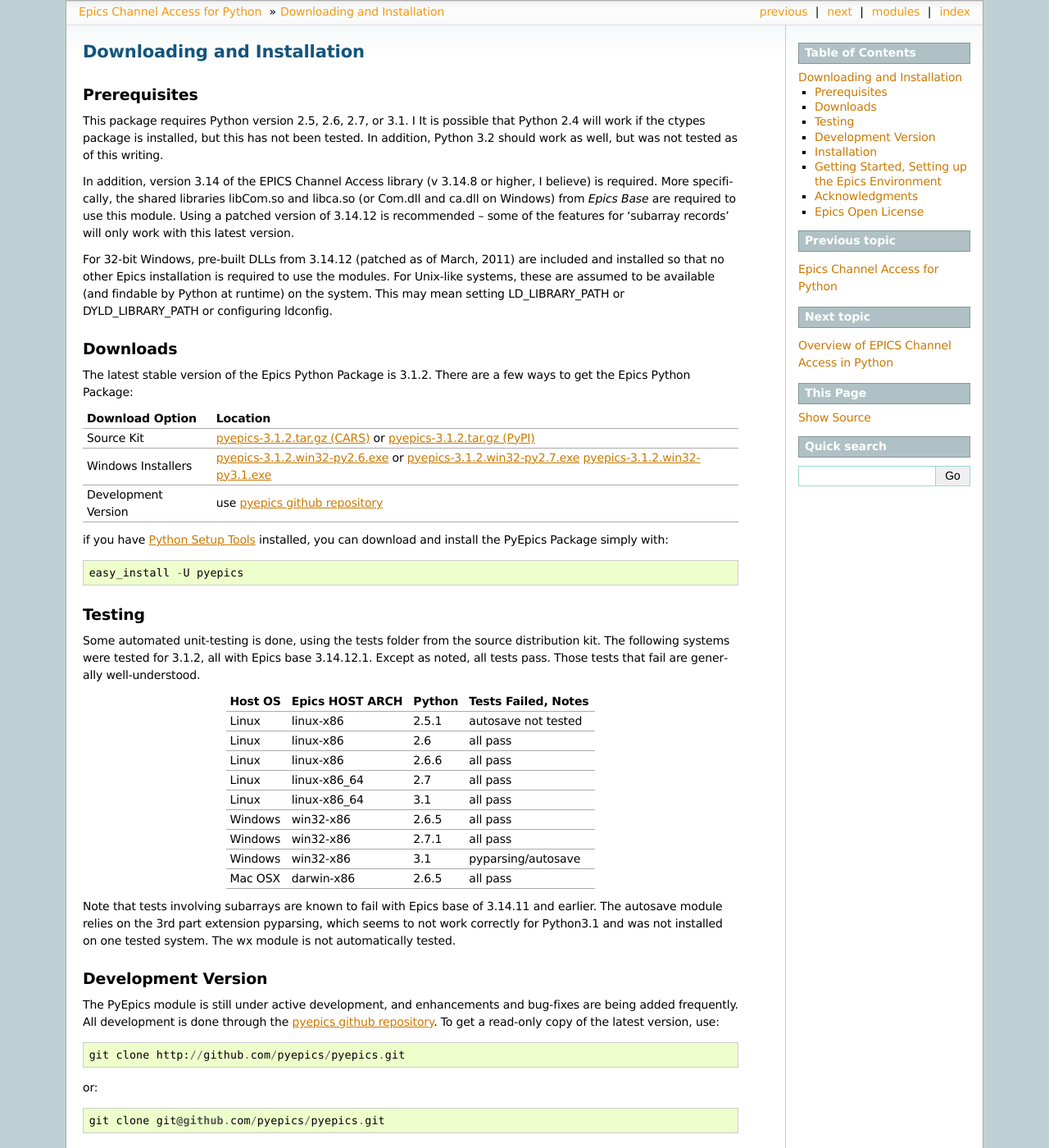
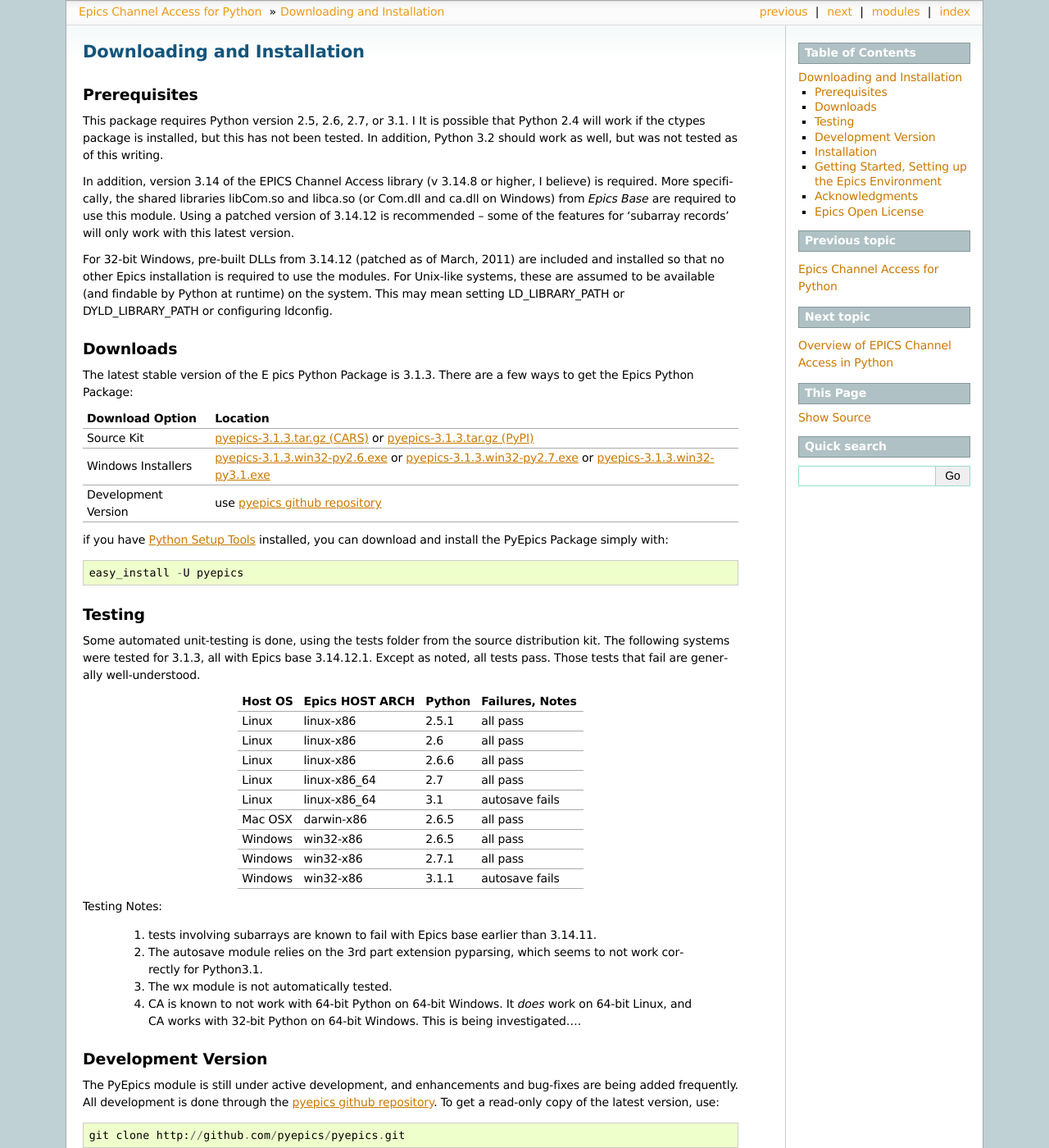
Before and after one commit to pyepics/pyepics, a Sphinx documentation site: the page built from doc/installation.rst, in a window 1280 px wide and 1400 px high. Shown: the whole window at 82% size. Built offline with Sphinx 7.4.7, drawn with Linux system fonts in a browser that asks for light colours; formulas are drawn with MathJax 3; the version number is read from the project's files by our own code.

```diff
--- a/doc/installation.rst
+++ b/doc/installation.rst
@@ -26,14 +26,14 @@ setting LD_LIBRARY_PATH or DYLD_LIBRARY_PATH or configuring ldconfig.
 Downloads
 ~~~~~~~~~~~~~
 
-The latest stable version of the Epics Python Package is 3.1.2.  There are
+The latest stable version of the E pics Python Package is 3.1.3.  There are
 a few ways to get the Epics Python Package:
 
-.. _pyepics-3.1.2.tar.gz (CARS):   http://cars9.uchicago.edu/software/python/pyepics3/src/pyepics-3.1.2.tar.gz
-.. _pyepics-3.1.2.tar.gz (PyPI):   http://pypi.python.org/packages/source/p/pyepics/pyepics-3.1.2.tar.gz
-.. _pyepics-3.1.2.win32-py2.6.exe: http://cars9.uchicago.edu/software/python/pyepics3/src/pyepics-3.1.2.win32-py2.6.exe
-.. _pyepics-3.1.2.win32-py2.7.exe: http://cars9.uchicago.edu/software/python/pyepics3/src/pyepics-3.1.2.win32-py2.7.exe
-.. _pyepics-3.1.2.win32-py3.1.exe: http://cars9.uchicago.edu/software/python/pyepics3/src/pyepics-3.1.2.win32-py3.1.exe
+.. _pyepics-3.1.3.tar.gz (CARS):   http://cars9.uchicago.edu/software/python/pyepics3/src/pyepics-3.1.3.tar.gz
+.. _pyepics-3.1.3.tar.gz (PyPI):   http://pypi.python.org/packages/source/p/pyepics/pyepics-3.1.3.tar.gz
+.. _pyepics-3.1.3.win32-py2.6.exe: http://cars9.uchicago.edu/software/python/pyepics3/src/pyepics-3.1.3.win32-py2.6.exe
+.. _pyepics-3.1.3.win32-py2.7.exe: http://cars9.uchicago.edu/software/python/pyepics3/src/pyepics-3.1.3.win32-py2.7.exe
+.. _pyepics-3.1.3.win32-py3.1.exe: http://cars9.uchicago.edu/software/python/pyepics3/src/pyepics-3.1.3.win32-py3.1.exe
 .. _pyepics github repository:    http://github.com/pyepics/pyepics
 .. _PyEpics Source Tree:          http://cars9.uchicago.edu/software/python/pyepics3/src
 .. _PyPi Epics Entry:             http://pypi.python.org/pypi/pyepics/
@@ -42,12 +42,12 @@ a few ways to get the Epics Python Package:
 +---------------------------+------------------------------------------+
 |  Download Option          |  Location                                |
 +===========================+==========================================+
-|  Source Kit               |  `pyepics-3.1.2.tar.gz (CARS)`_  or      |
-|                           |  `pyepics-3.1.2.tar.gz (PyPI)`_          |
+|  Source Kit               |  `pyepics-3.1.3.tar.gz (CARS)`_  or      |
+|                           |  `pyepics-3.1.3.tar.gz (PyPI)`_          |
 +---------------------------+------------------------------------------+
-|  Windows Installers       |  `pyepics-3.1.2.win32-py2.6.exe`_  or    |
-|                           |  `pyepics-3.1.2.win32-py2.7.exe`_        |
-|                           |  `pyepics-3.1.2.win32-py3.1.exe`_        |
+|  Windows Installers       |  `pyepics-3.1.3.win32-py2.6.exe`_  or    |
+|                           |  `pyepics-3.1.3.win32-py2.7.exe`_  or    |
+|                           |  `pyepics-3.1.3.win32-py3.1.exe`_        |
 +---------------------------+------------------------------------------+
 |  Development Version      |  use `pyepics github repository`_        |
 +---------------------------+------------------------------------------+
@@ -62,39 +62,45 @@ Testing
 ~~~~~~~~~~~~~
 
 Some automated unit-testing is done, using the tests folder from the source
-distribution kit.  The following systems were tested for 3.1.2, all with
+distribution kit.  The following systems were tested for 3.1.3, all with
 Epics base 3.14.12.1.  Except as noted, all tests pass.  Those tests that
 fail are generally well-understood.
 
-+-----------+-----------------+------------+-----------------------------+
-|  Host OS  | Epics HOST ARCH |  Python    |   Tests Failed, Notes       |
-+===========+=================+============+=============================+
-| Linux     |  linux-x86      |  2.5.1     |   autosave not tested       |
-+-----------+-----------------+------------+-----------------------------+
-| Linux     |  linux-x86      |  2.6       |   all pass                  |
-+-----------+-----------------+------------+-----------------------------+
-| Linux     |  linux-x86      |  2.6.6     |   all pass                  |
-+-----------+-----------------+------------+-----------------------------+
-| Linux     |  linux-x86_64   |  2.7       |   all pass                  |
-+-----------+-----------------+------------+-----------------------------+
-| Linux     |  linux-x86_64   |  3.1       |   all pass                  |
-+-----------+-----------------+------------+-----------------------------+
-| Windows   |   win32-x86     |  2.6.5     |   all pass                  |
-+-----------+-----------------+------------+-----------------------------+
-| Windows   |   win32-x86     |  2.7.1     |   all pass                  |
-+-----------+-----------------+------------+-----------------------------+
-| Windows   |   win32-x86     |  3.1       |   pyparsing/autosave        |
-+-----------+-----------------+------------+-----------------------------+
-| Mac OSX   |  darwin-x86     |  2.6.5     |   all pass                  |
-+-----------+-----------------+------------+-----------------------------+
++-----------+-----------------+------------+-----------------------+
+|  Host OS  | Epics HOST ARCH |  Python    |  Failures, Notes      |
++===========+=================+============+=======================+
+| Linux     |  linux-x86      |  2.5.1     |   all pass            |
++-----------+-----------------+------------+-----------------------+
+| Linux     |  linux-x86      |  2.6       |   all pass            |
++-----------+-----------------+------------+-----------------------+
+| Linux     |  linux-x86      |  2.6.6     |   all pass            |
++-----------+-----------------+------------+-----------------------+
+| Linux     |  linux-x86_64   |  2.7       |   all pass            |
++-----------+-----------------+------------+-----------------------+
+| Linux     |  linux-x86_64   |  3.1       |   autosave fails      |
++-----------+-----------------+------------+-----------------------+
+| Mac OSX   |  darwin-x86     |  2.6.5     |   all pass            |
++-----------+-----------------+------------+-----------------------+
+| Windows   |  win32-x86      |  2.6.5     |   all pass            |
++-----------+-----------------+------------+-----------------------+
+| Windows   |  win32-x86      |  2.7.1     |   all pass            |
++-----------+-----------------+------------+-----------------------+
+| Windows   |  win32-x86      |  3.1.1     |   autosave fails      |
++-----------+-----------------+------------+-----------------------+
 
 
-Note that tests involving subarrays are known to fail with Epics base of
-3.14.11 and earlier.  The autosave module relies on the 3rd part extension
-pyparsing, which seems to not work correctly for Python3.1 and was not
-installed on one tested system.  The wx module is not automatically
-tested.
+Testing Notes:
 
+  1. tests involving subarrays are known to fail with Epics base earlier
+     than 3.14.11.
+
+  2. The autosave module relies on the 3rd part extension pyparsing, which seems to not work correctly for Python3.1.
+
+  3. The wx module is not automatically tested.
+
+  4. CA is known to not work with 64-bit Python on 64-bit Windows. It *does*
+     work on 64-bit Linux, and CA  works with 32-bit Python on 64-bit
+     Windows. This is being investigated....
 
 Development Version
 ~~~~~~~~~~~~~~~~~~~~~~~~
--- a/lib/__init__.py
+++ b/lib/__init__.py
@@ -1,8 +1,8 @@
 """
    epics channel access python module
 
-   version    :  3.1.3rc1
-   last update:  5-Aug-2011
+   version    :  3.1.3
+   last update:  9-Aug-2011
 
    Principle Authors:
       Matthew Newville <newville@cars.uchicago.edu>, CARS, University of Chicago
@@ -18,7 +18,7 @@
 
 """
 
-__version__ = '3.1.3rc1'
+__version__ = '3.1.3'
 
 import time
 import sys
--- a/setup.py
+++ b/setup.py
@@ -36,7 +36,7 @@ setup(name = 'pyepics',
       version = lib.__version__,
       author = 'Matthew Newville',
       author_email = 'newville@cars.uchicago.edu',
-      url         = 'http://cars9.uchicago.edu/software/python/pyepics3/',
+      url  = 'http://pyepics.github.com/pyepics/',
       license = 'Epics Open License',
       description = "Epics Channel Access Extensions to Python",
       package_dir = {'epics': 'lib'},
```
